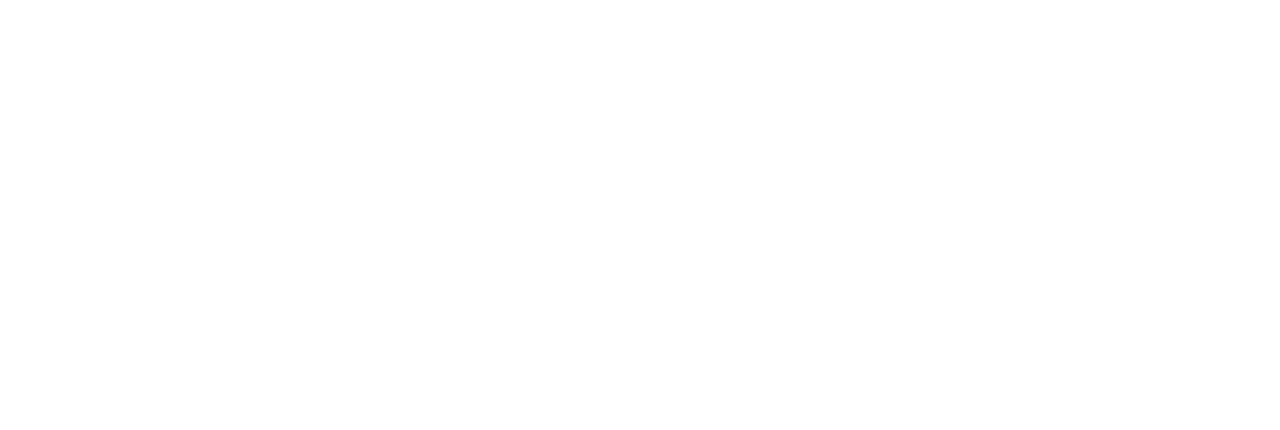
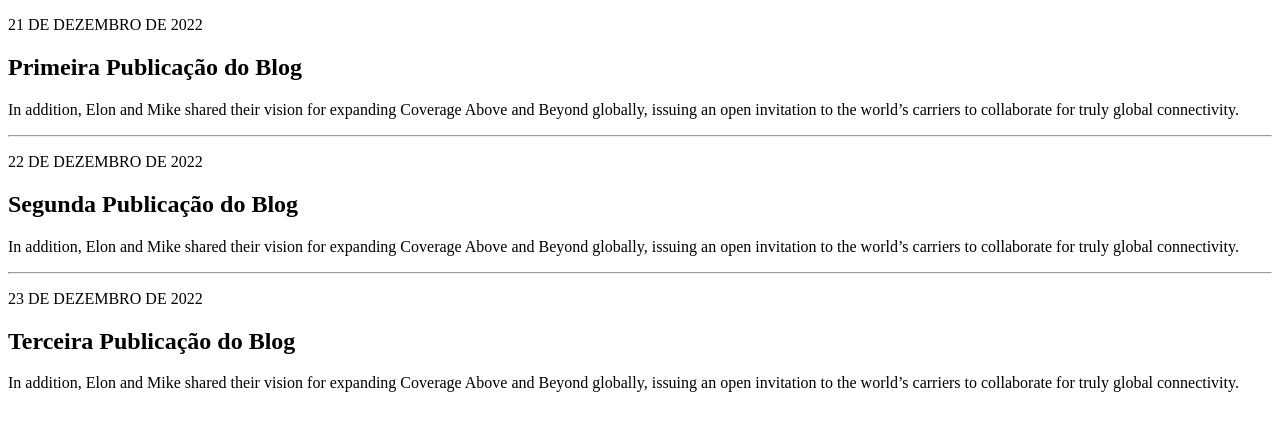
Before and after one commit to wdsonhenrique/Onebitcode, a plain HTML site: page modulo-CSS/recriando-site-css-2/recriando-site-css-2.html in a window 1280 px wide. Drawn offline with Linux system fonts and the light colour scheme.

Commit message:
Recriando site com CSS #2

```diff
--- a/modulo-CSS/recriando-site-css-2/recriando-site-css-2.html
+++ b/modulo-CSS/recriando-site-css-2/recriando-site-css-2.html
@@ -4,10 +4,44 @@
     <meta charset="UTF-8" />
     <meta http-equiv="X-UA-Compatible" content="IE=edge" />
     <meta name="viewport" content="width=device-width, initial-scale=1.0" />
-    <title>Document</title>
+    <title>Blog</title>
     <link href="./recriando-site-css-2.css" rel="stylesheet" />
+    <link
+      href="https://fonts.googleapis.com/css2?family=Montserrat&family=Open+Sans&family=Roboto&display=swap"
+      rel="stylesheet"
+    />
   </head>
   <body>
-    <!--Recriando site com CSS #2-->
+    <div class="container">
+      <article>
+        <p class="date">21 DE DEZEMBRO DE 2022</p>
+        <h1>Primeira Publicação do Blog</h1>
+        <p class="post-content">
+          In addition, Elon and Mike shared their vision for expanding Coverage
+          Above and Beyond globally, issuing an open invitation to the world’s
+          carriers to collaborate for truly global connectivity.
+        </p>
+        <hr />
+      </article>
+      <article>
+        <p class="date">22 DE DEZEMBRO DE 2022</p>
+        <h1>Segunda Publicação do Blog</h1>
+        <p class="post-content">
+          In addition, Elon and Mike shared their vision for expanding Coverage
+          Above and Beyond globally, issuing an open invitation to the world’s
+          carriers to collaborate for truly global connectivity.
+        </p>
+        <hr />
+      </article>
+      <article>
+        <p class="date">23 DE DEZEMBRO DE 2022</p>
+        <h1>Terceira Publicação do Blog</h1>
+        <p class="post-content">
+          In addition, Elon and Mike shared their vision for expanding Coverage
+          Above and Beyond globally, issuing an open invitation to the world’s
+          carriers to collaborate for truly global connectivity.
+        </p>
+      </article>
+    </div>
   </body>
 </html>
```
